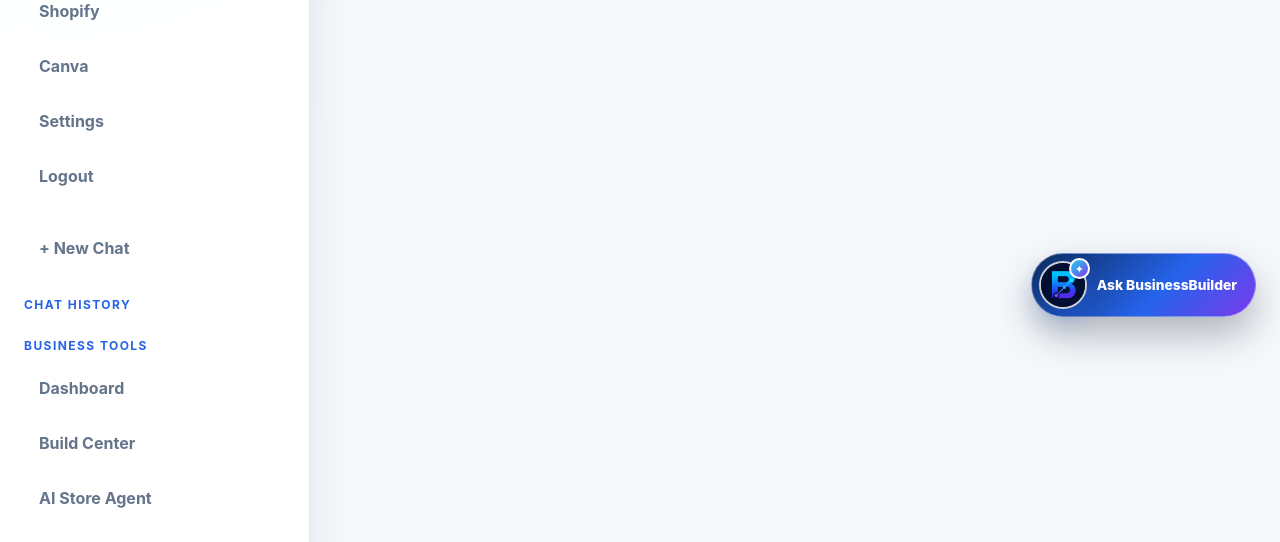
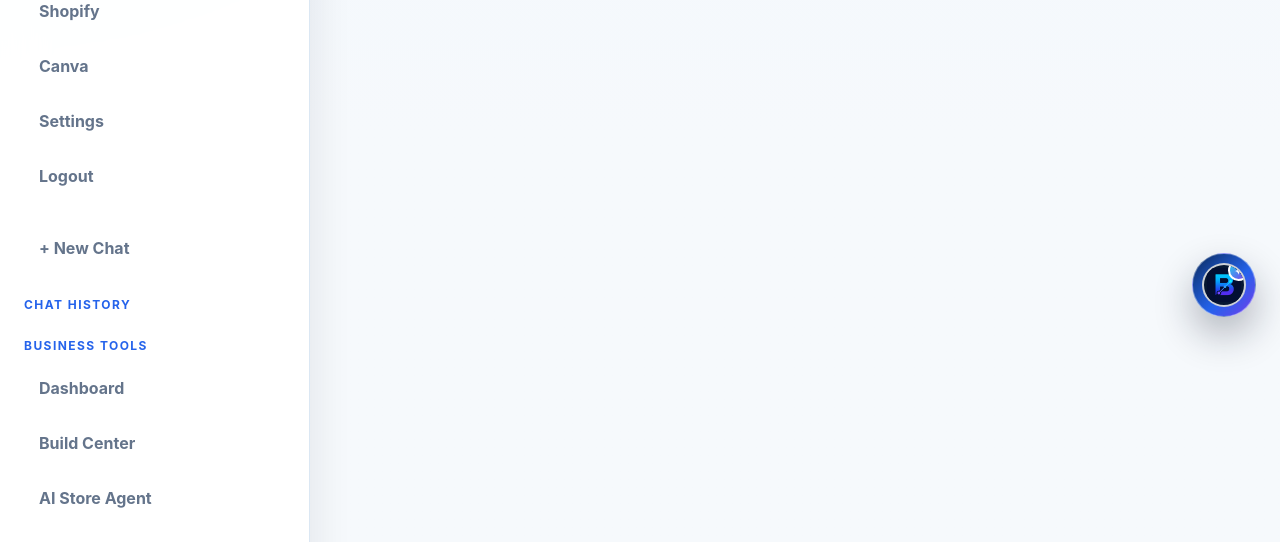
Before and after one commit to olwakhendamse18-commits/businessbuilder-ai, a Flask app: page / in a window 1280 px wide. Shown: the part 459-1001 px from the top of the page. Run offline with Flask 3, Linux system fonts and the light colour scheme; the visitor is signed in with stand-in values (Sample User, id 1); data that the repository does not hold is empty; some libraries are stand-ins or nearby versions.

Commit message:
Fix floating assistant avatar size

```diff
--- a/static/style.css
+++ b/static/style.css
@@ -628,27 +628,31 @@ a {
 }
 
 /* Floating BusinessBuilder AI tool assistant */
-.bb-assistant {
+.bb-assistant,
+.bb-ai-assistant {
     bottom: 24px;
     position: fixed;
     right: 24px;
-    z-index: 120;
-}
-
-.bb-assistant-panel {
+    z-index: 9999;
+    pointer-events: none;
+}
+
+.bb-assistant-panel,
+.bb-ai-panel {
     background: color-mix(in srgb, var(--surface) 97%, transparent);
     border: 1px solid color-mix(in srgb, var(--primary) 22%, var(--border));
     border-radius: 24px;
-    bottom: 76px;
+    bottom: 100px;
     box-shadow: 0 28px 70px rgba(15, 23, 42, 0.24);
     color: var(--text);
     display: flex;
     flex-direction: column;
-    max-height: min(720px, calc(100vh - 120px));
+    max-height: min(70vh, 720px);
     overflow: hidden;
-    position: absolute;
-    right: 0;
-    width: min(430px, calc(100vw - 32px));
+    pointer-events: auto;
+    position: fixed;
+    right: 24px;
+    width: min(410px, calc(100vw - 32px));
 }
 
 .bb-assistant-panel[hidden] {
@@ -684,7 +688,8 @@ a {
     margin: 0;
 }
 
-.bb-assistant-avatar {
+.bb-assistant-avatar,
+.bb-ai-avatar {
     align-items: center;
     background: #061733;
     border: 2px solid rgba(255, 255, 255, 0.8);
@@ -692,11 +697,11 @@ a {
     box-shadow: 0 8px 24px color-mix(in srgb, var(--primary) 30%, transparent);
     display: inline-flex;
     flex: 0 0 auto;
-    height: 48px;
+    height: 44px;
     justify-content: center;
-    overflow: visible;
+    overflow: hidden;
     position: relative;
-    width: 48px;
+    width: 44px;
 }
 
 .bb-assistant-avatar.small {
@@ -704,11 +709,15 @@ a {
     width: 42px;
 }
 
-.bb-assistant-avatar img {
-    border-radius: 50%;
-    height: 100%;
-    object-fit: cover;
-    width: 100%;
+.bb-assistant-avatar img,
+.bb-ai-avatar img {
+    border-radius: 0;
+    display: block;
+    height: 34px;
+    max-height: 34px;
+    max-width: 34px;
+    object-fit: contain;
+    width: 34px;
 }
 
 .bb-assistant-spark {
@@ -898,18 +907,27 @@ a {
     white-space: nowrap;
 }
 
-.bb-assistant-toggle {
+.bb-assistant-toggle,
+.bb-ai-toggle {
     align-items: center;
     background: linear-gradient(135deg, #0b2a59, #2563eb 58%, #7c3aed);
     border: 1px solid rgba(255, 255, 255, 0.38);
     border-radius: 999px;
+    bottom: 24px;
     box-shadow: 0 18px 38px rgba(15, 23, 42, 0.3);
     color: #fff;
     cursor: pointer;
     display: flex;
     gap: 10px;
-    min-height: 62px;
-    padding: 7px 18px 7px 7px;
+    height: 64px;
+    justify-content: center;
+    min-height: 64px;
+    overflow: hidden;
+    padding: 0;
+    pointer-events: auto;
+    position: fixed;
+    right: 24px;
+    width: 64px;
 }
 
 .bb-assistant-toggle:hover,
@@ -919,9 +937,17 @@ a {
 }
 
 .bb-assistant-toggle-label {
+    border: 0;
+    clip: rect(0 0 0 0);
+    height: 1px;
     font-size: 0.86rem;
     font-weight: 850;
+    margin: -1px;
+    overflow: hidden;
+    padding: 0;
+    position: absolute;
     white-space: nowrap;
+    width: 1px;
 }
 
 .connection-status {
--- a/templates/_ai_assistant_widget.html
+++ b/templates/_ai_assistant_widget.html
@@ -1,6 +1,6 @@
-<div class="bb-assistant" data-bb-assistant>
+<div class="bb-assistant bb-ai-assistant" data-bb-assistant>
     <section
-        class="bb-assistant-panel"
+        class="bb-assistant-panel bb-ai-panel"
         id="bbAssistantPanel"
         role="dialog"
         aria-modal="false"
@@ -9,8 +9,8 @@
     >
         <header class="bb-assistant-header">
             <div class="bb-assistant-identity">
-                <span class="bb-assistant-avatar small" aria-hidden="true">
-                    <img src="/static/logo.png" alt="">
+                <span class="bb-assistant-avatar bb-ai-avatar small" aria-hidden="true">
+                    <img src="/static/favicon.png" alt="">
                     <span class="bb-assistant-spark">✦</span>
                 </span>
                 <div>
@@ -60,14 +60,14 @@
 
     <button
         type="button"
-        class="bb-assistant-toggle"
+        class="bb-assistant-toggle bb-ai-toggle"
         data-bb-assistant-toggle
         aria-label="Ask BusinessBuilder"
         aria-controls="bbAssistantPanel"
         aria-expanded="false"
     >
-        <span class="bb-assistant-avatar" aria-hidden="true">
-            <img src="/static/logo.png" alt="">
+        <span class="bb-assistant-avatar bb-ai-avatar" aria-hidden="true">
+            <img src="/static/favicon.png" alt="">
             <span class="bb-assistant-spark">✦</span>
         </span>
         <span class="bb-assistant-toggle-label">Ask BusinessBuilder</span>
```
Also changed, not shown: other parts of static/style.css (+31 -15 lines).
